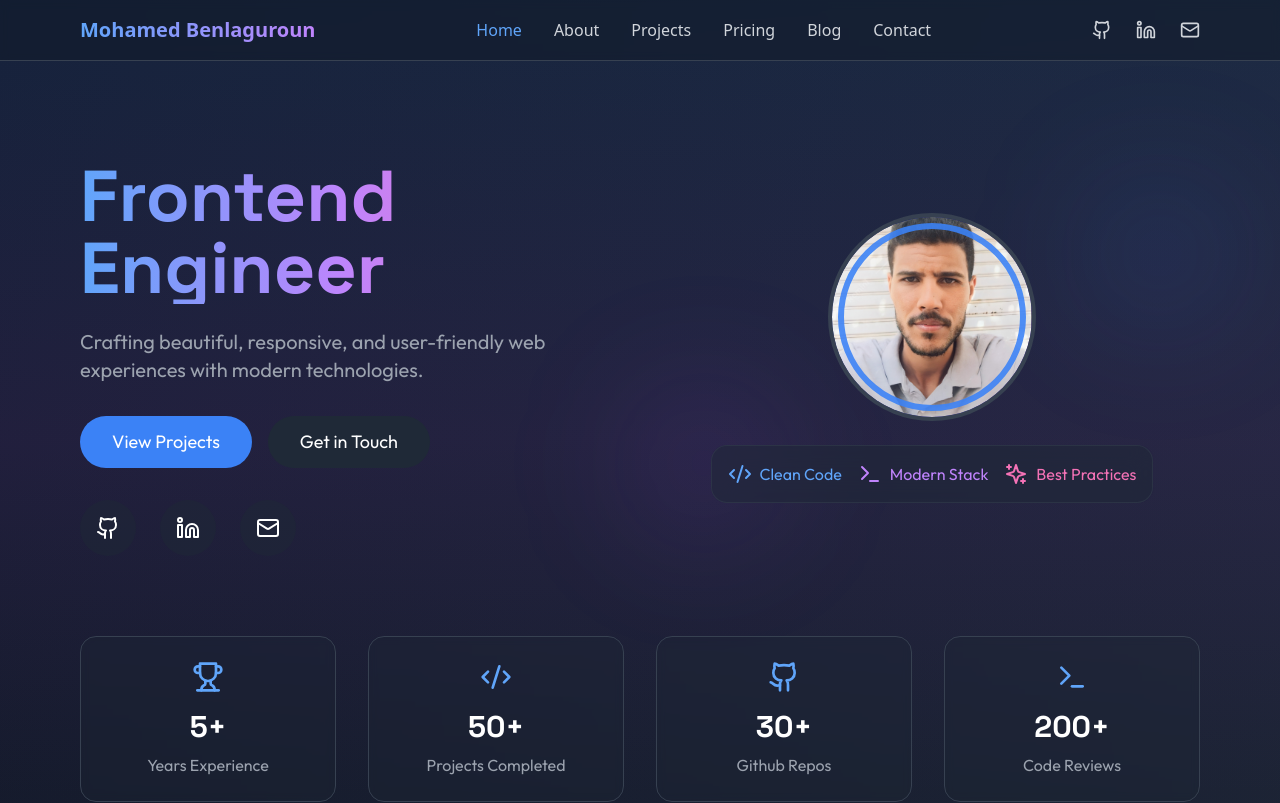
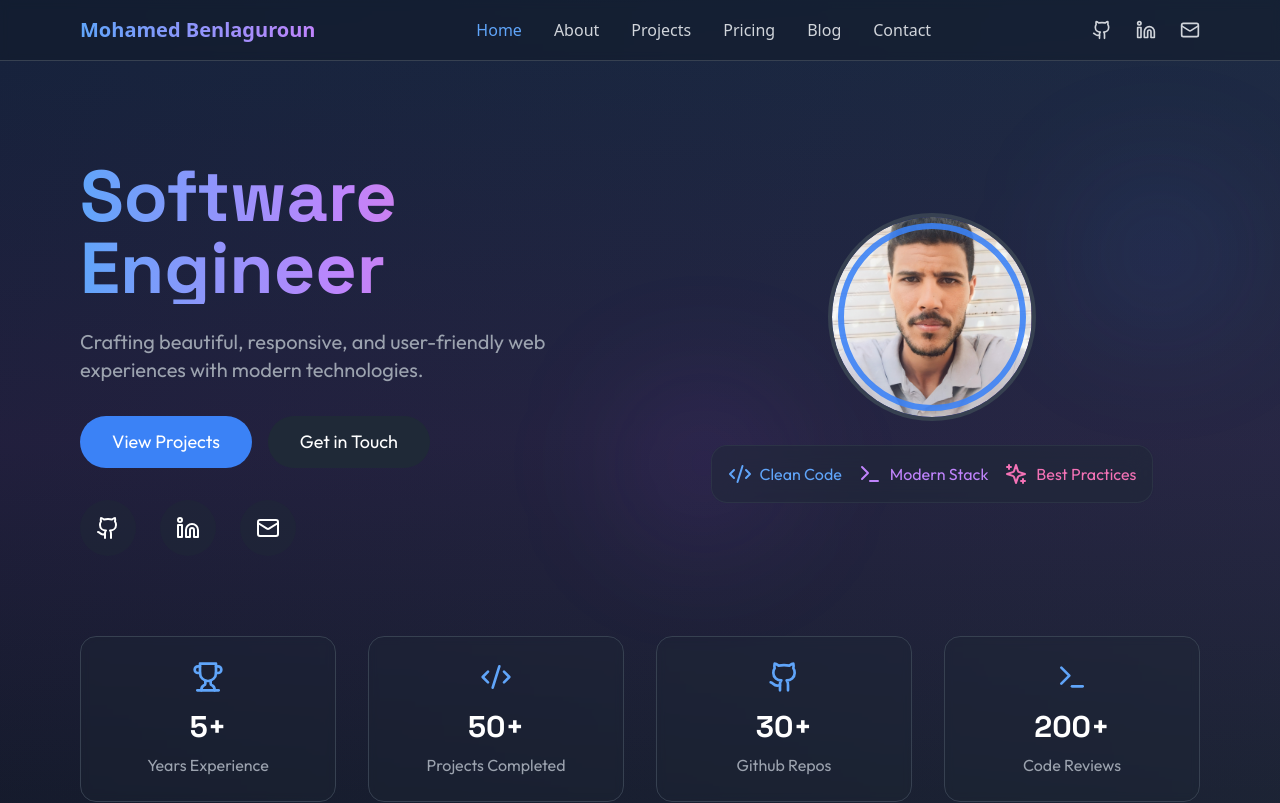
Before and after one commit to benlaguroun/portfolio-benlaguroun, a React (Vite) app: page / in a window 1280 px wide. Shown: the top 803 px of the page. Built offline with nearby package versions, Linux system fonts and the light colour scheme.

Commit message:
update file

```diff
--- a/src/pages/Home.tsx
+++ b/src/pages/Home.tsx
@@ -105,7 +105,7 @@ export function Home() {
                 transition={{ duration: 0.8, delay: 0.2 }}
                 className="font-space-grotesk text-6xl md:text-7xl font-bold mb-6 bg-gradient-to-r from-blue-400 via-purple-400 to-pink-400 text-transparent bg-clip-text"
               >
-                Frontend
+                Software
                 <br />
                 Engineer
               </motion.h1>
```
Also changed, not shown: 3 other files (tests, documents, lock files or other folders).
